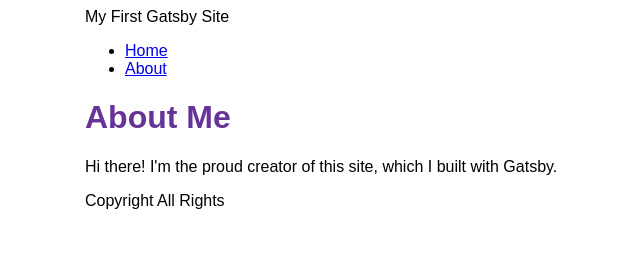
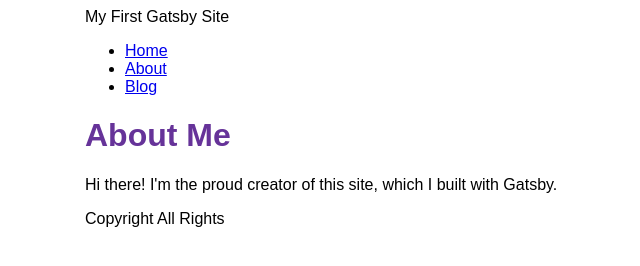
Before and after one commit to Young998904/my_blog_2022, a Gatsby site: page /about in a window 1280 px wide. Shown: the whole page, without its empty margins (305-945 px from the left). Built offline with nearby package versions, Linux system fonts and the light colour scheme; Gatsby itself is replaced by a stand-in of ours.

Commit message:
블로그 페이지 추가

```diff
--- a/src/components/Layout.js
+++ b/src/components/Layout.js
@@ -40,6 +40,11 @@ function Layout({ pageTitle, children }) {
               About
             </Link>
           </li>
+          <li className={navLinkItem}>
+            <Link className={navLinkText} to="/blog">
+              Blog
+            </Link>
+          </li>
         </ul>
       </nav>
 
```
Also changed, not shown: src/pages/blog.js (added, +14 -0 lines).
